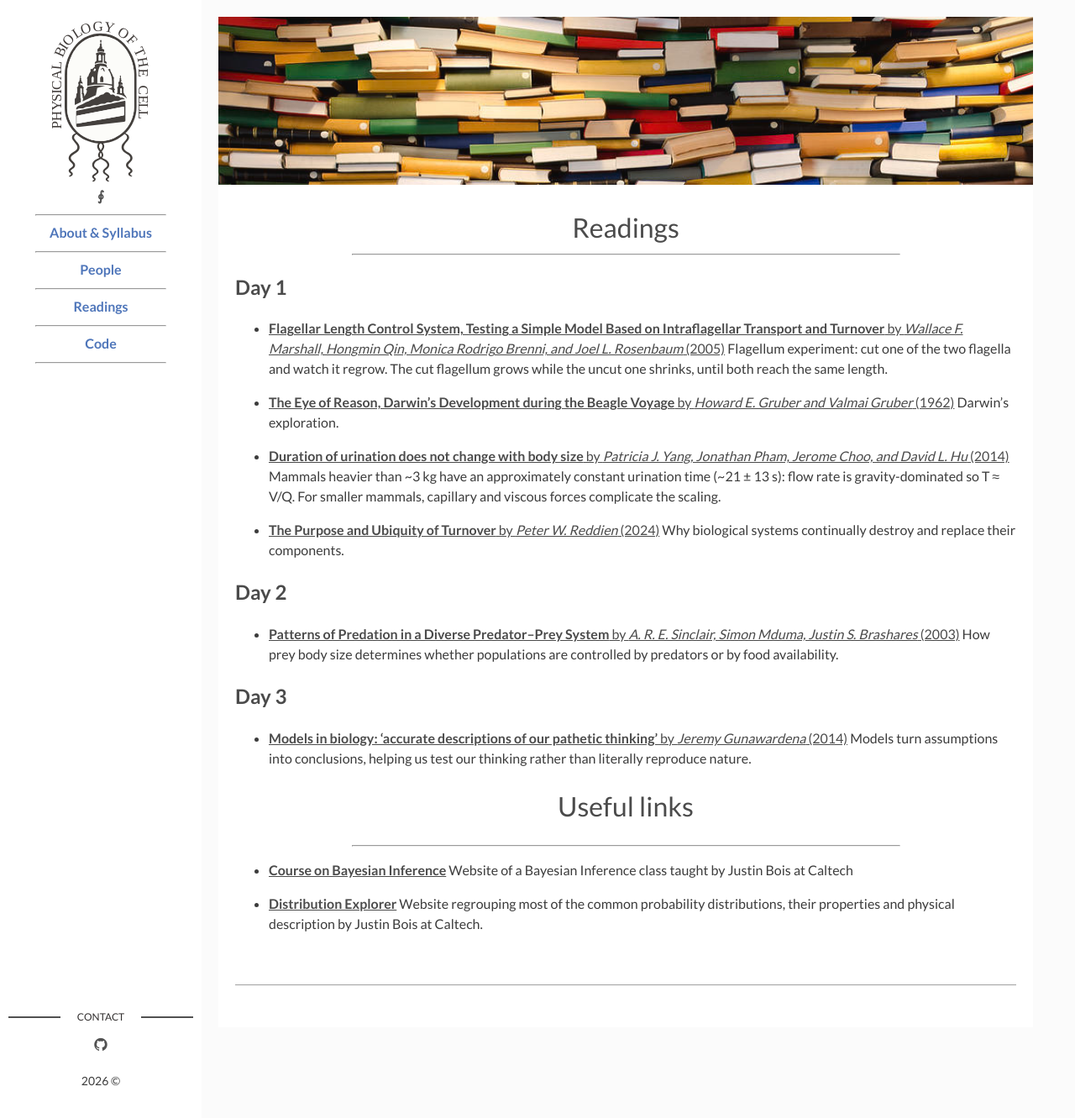
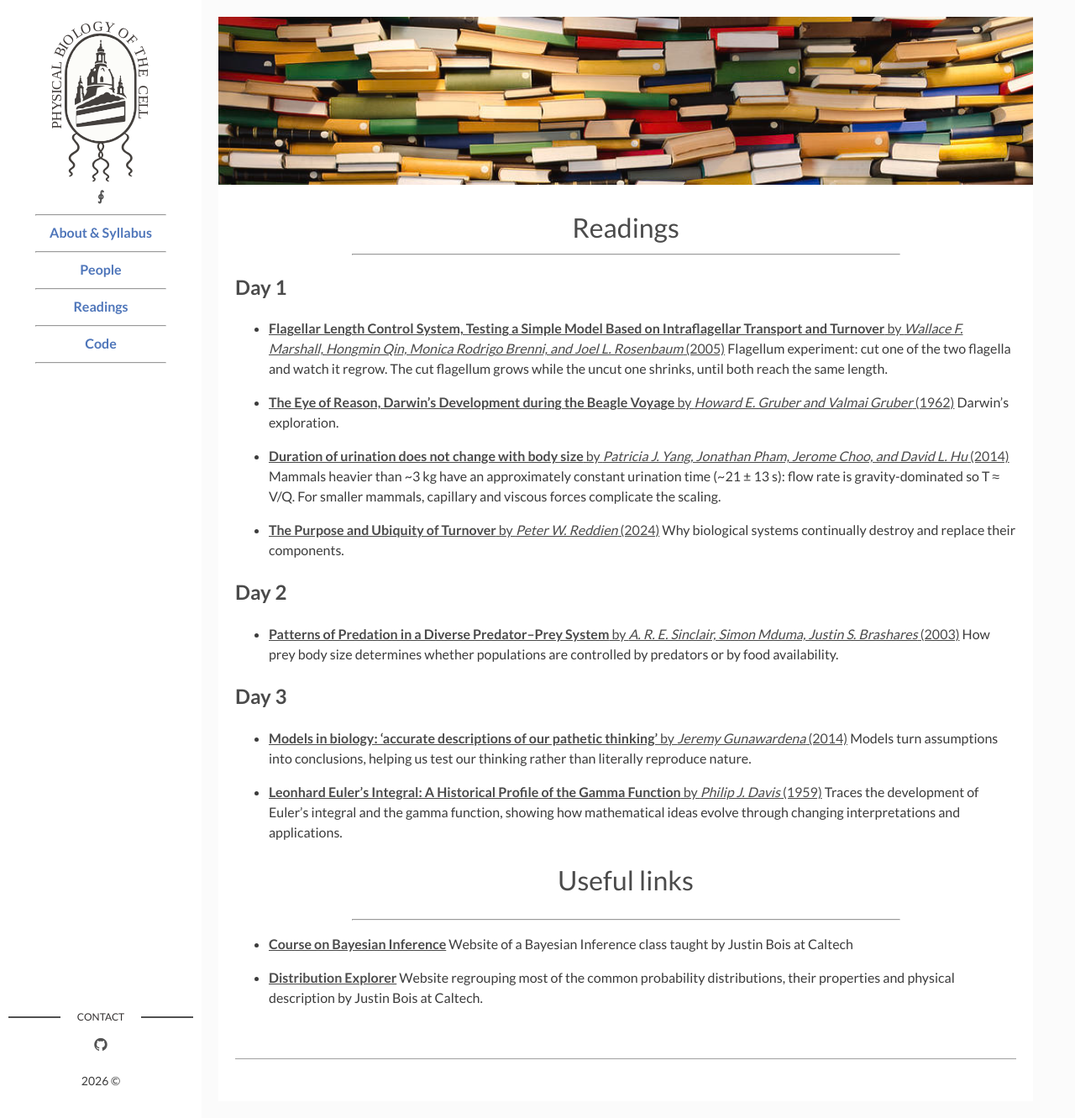
Before and after one commit to RPGroup-PBoC/dresdenPBoC2026, a Jekyll site: the page built from page03_readings.md, in a window 1280 px wide and 1331 px high. Shown: the whole window at 84% size. Built offline with Jekyll 4.4.1, drawn with Linux system fonts in a browser that asks for light colours.

Commit message:
adding euler paper day 3

```diff
--- a/_data/readings.yaml
+++ b/_data/readings.yaml
@@ -48,6 +48,14 @@ Day 3:
    link: Gunawardena2014.pdf
    description: >
         Models turn assumptions into conclusions, helping us test our thinking rather than literally reproduce nature.
+
+ - pub:
+   title: "Leonhard Euler's Integral: A Historical Profile of the Gamma Function"
+   authors: Philip J. Davis
+   year: 1959
+   link: Davis1959.pdf
+   description: >
+        Traces the development of Euler's integral and the gamma function, showing how mathematical ideas evolve through changing interpretations and applications.
 
 #  - pub:
 #    title: Flagellar Elongation and Shortening in Chlamydomonas, The Use of Cycloheximide and Colchicine to Study the Synthesis and Assembly of Flagellar Proteins
```
